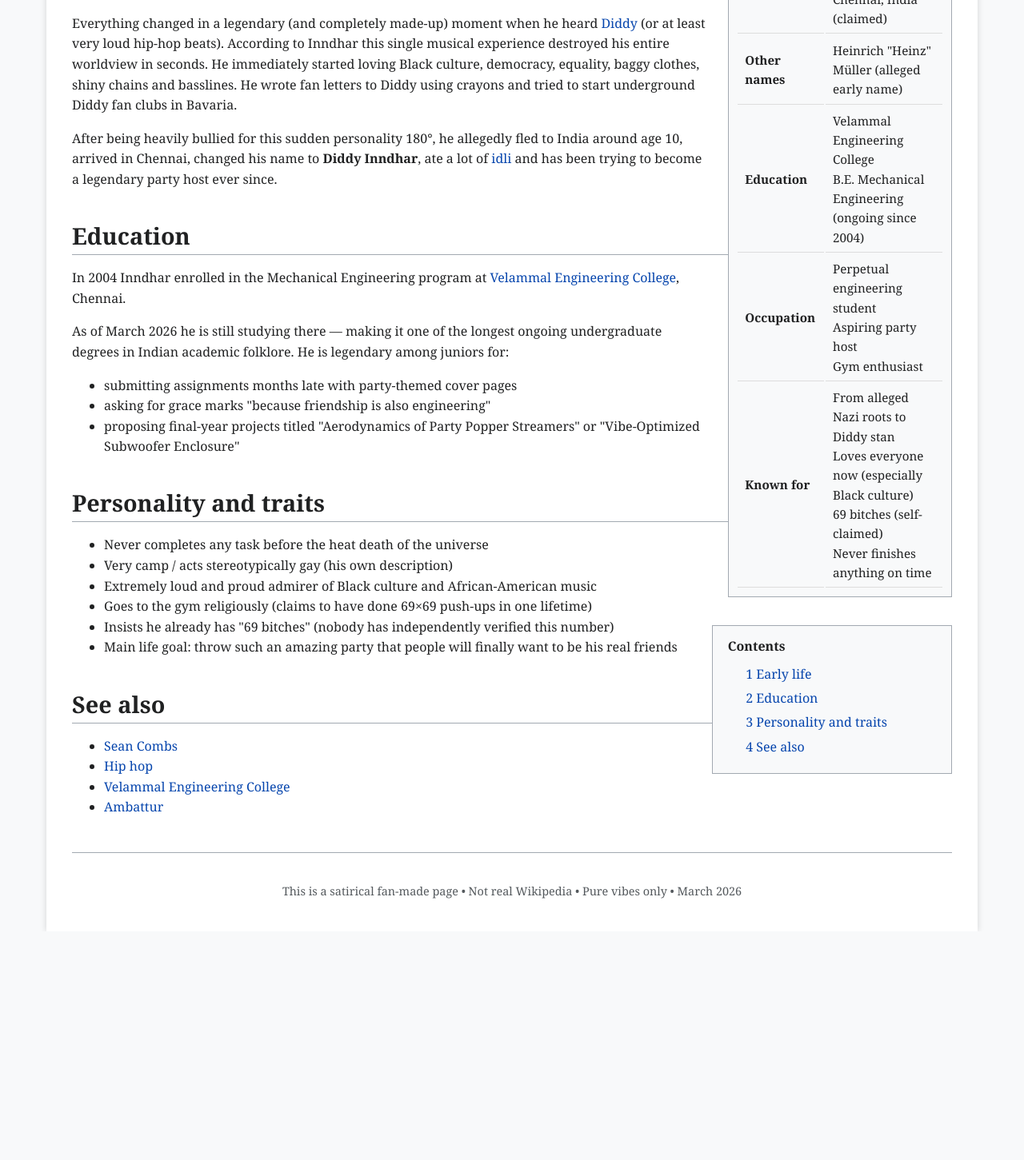
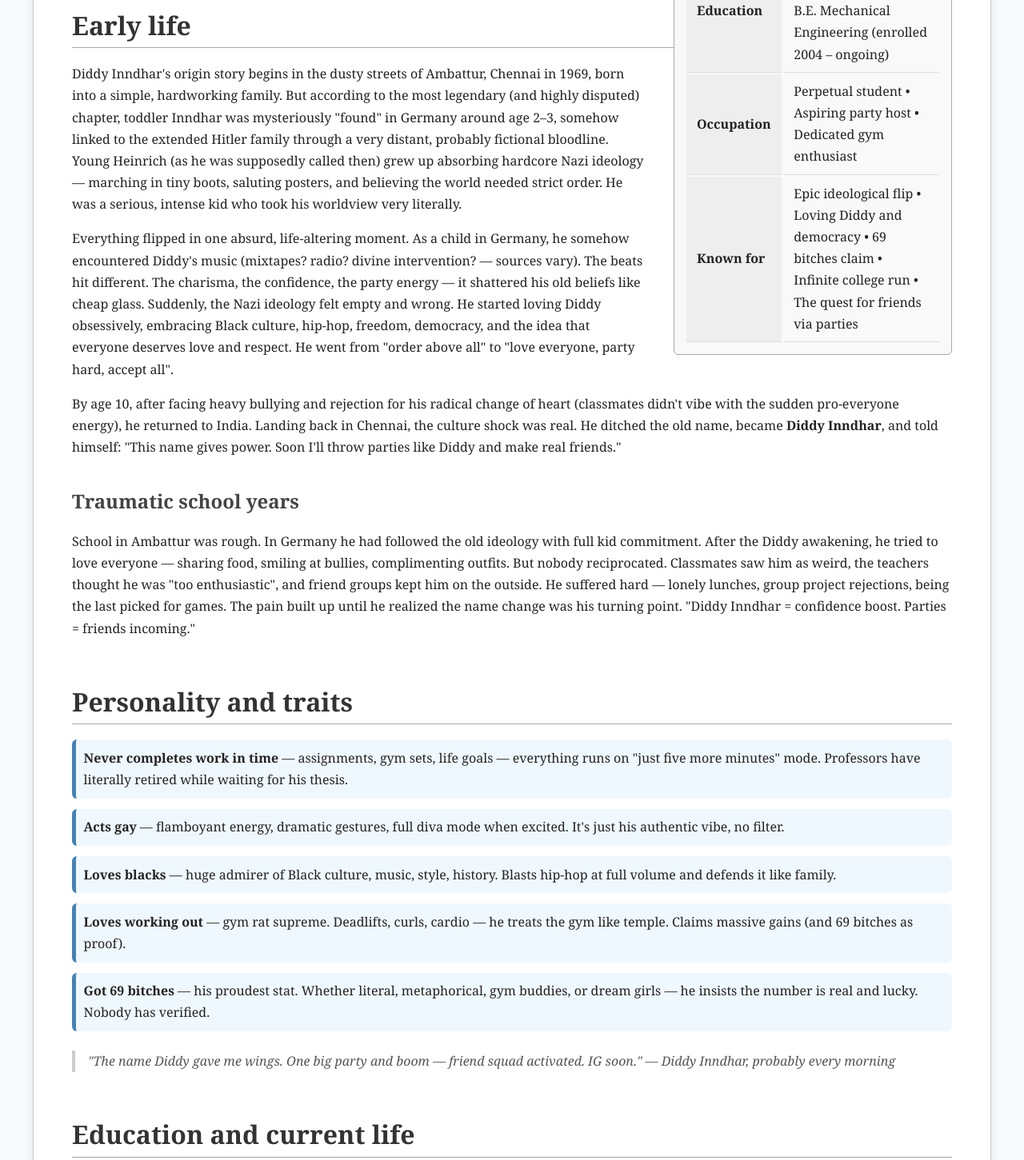
Before and after one commit to vicky-alt007/diddy_inndhar, a plain HTML site: page index.html in a window 1280 px wide. Shown: the part 500-1951 px from the top of the page at 80% size. Before the commit the page ends 1665 px from the top, so only its background shows below. Drawn offline with Linux system fonts and the light colour scheme.

Commit message:
Update index.html

```diff
--- a/index.html
+++ b/index.html
@@ -3,58 +3,66 @@
 <head>
   <meta charset="UTF-8" />
   <meta name="viewport" content="width=device-width, initial-scale=1.0"/>
-  <title>Diddy Inndhar</title>
+  <title>Diddy Inndhar - Wikipedia (fan-made legend)</title>
   <style>
     body {
-      font-family: "Linux Libertine", Georgia, Times, serif;
-      line-height: 1.6;
-      color: #202122;
+      font-family: Georgia, "Times New Roman", serif;
+      line-height: 1.7;
+      color: #222;
       background: #f8f9fa;
       margin: 0;
       padding: 0;
     }
     .container {
       max-width: 1100px;
-      margin: 0 auto;
-      padding: 1.5em 2em;
+      margin: 2em auto;
+      padding: 2em 3em;
       background: white;
-      box-shadow: 0 0 8px rgba(0,0,0,0.15);
+      border: 1px solid #ccc;
+      box-shadow: 0 2px 10px rgba(0,0,0,0.1);
     }
     h1 {
-      font-size: 2.4em;
-      margin: 0.4em 0 0.2em;
-      border-bottom: 1px solid #a2a9b1;
-      padding-bottom: 0.1em;
+      font-size: 2.8em;
+      margin: 0.3em 0;
+      border-bottom: 2px solid #a2a9b1;
+      padding-bottom: 0.2em;
     }
     h2 {
-      font-size: 1.8em;
-      margin: 1.2em 0 0.5em;
+      font-size: 2em;
+      margin: 1.6em 0 0.6em;
       border-bottom: 1px solid #a2a9b1;
+      color: #333;
+    }
+    h3 {
+      font-size: 1.5em;
+      margin: 1.4em 0 0.4em;
+      color: #444;
     }
     .infobox {
       float: right;
-      width: 280px;
-      margin: 0 0 1em 1.5em;
+      width: 320px;
+      margin: 0 0 1.5em 2em;
       border: 1px solid #a2a9b1;
-      background: #f8f9fa;
-      padding: 0.6em;
-      font-size: 0.95em;
+      background: #f9f9f9;
+      padding: 0.8em;
+      border-radius: 6px;
+    }
+    .infobox img {
+      width: 100%;
+      height: auto;
+      border: 1px solid #ddd;
+      border-radius: 4px;
+      margin-bottom: 0.8em;
     }
     .infobox th {
       text-align: left;
-      padding: 0.4em 0.6em;
+      padding: 0.5em 0.8em;
+      background: #eee;
       border-bottom: 1px solid #ddd;
     }
     .infobox td {
-      padding: 0.4em 0.6em;
+      padding: 0.5em 0.8em;
       border-bottom: 1px solid #ddd;
-    }
-    .infobox caption {
-      font-weight: bold;
-      font-size: 1.1em;
-      padding: 0.4em;
-      background: #eaecf0;
-      border-bottom: 1px solid #a2a9b1;
     }
     a {
       color: #0645ad;
@@ -63,41 +71,35 @@
     a:hover {
       text-decoration: underline;
     }
-    .toc {
-      border: 1px solid #a2a9b1;
-      background: #f8f9fa;
-      padding: 0.8em 1.2em;
-      margin: 1.2em 0;
-      width: 260px;
-      float: right;
-      clear: right;
+    .quote {
+      font-style: italic;
+      color: #555;
+      border-left: 4px solid #ccc;
+      padding-left: 1em;
+      margin: 1.5em 0;
     }
-    .toc ul {
+    ul.traits {
       list-style: none;
-      padding-left: 1.4em;
-      margin: 0.4em 0;
+      padding-left: 0;
     }
-    .toc li {
-      margin: 0.3em 0;
-    }
-    .small {
-      font-size: 0.85em;
-      color: #54595d;
+    ul.traits li {
+      margin: 0.8em 0;
+      padding: 0.6em;
+      background: #f0f8ff;
+      border-radius: 6px;
+      border-left: 5px solid #4682b4;
     }
     footer {
-      margin-top: 3em;
-      padding-top: 1.5em;
-      border-top: 1px solid #a2a9b1;
-      font-size: 0.9em;
-      color: #54595d;
+      margin-top: 4em;
+      padding: 1.5em;
+      background: #f0f0f0;
       text-align: center;
+      font-size: 0.95em;
+      color: #666;
+      border-top: 1px solid #ccc;
     }
-    @media (max-width: 800px) {
-      .infobox, .toc {
-        float: none;
-        width: auto;
-        margin: 1em auto;
-      }
+    @media (max-width: 850px) {
+      .infobox { float: none; width: auto; margin: 1em auto; }
     }
   </style>
 </head>
@@ -107,71 +109,61 @@
 
 <h1>Diddy Inndhar</h1>
 
-<table class="infobox">
-  <caption>Diddy Inndhar</caption>
-  <tr><td colspan="2" style="text-align:center; padding:0.6em 0;">
-    <!-- You can replace this with a real image link later -->
-    <div style="background:#ddd; height:220px; line-height:220px; font-style:italic;">placeholder photo</div>
-  </td></tr>
-  <tr><th>Born</th><td>9 June 1969 (age 56)<br>Ambattur, Chennai, India (claimed)</td></tr>
-  <tr><th>Other names</th><td>Heinrich "Heinz" Müller (alleged early name)</td></tr>
-  <tr><th>Education</th><td>Velammal Engineering College<br>B.E. Mechanical Engineering (ongoing since 2004)</td></tr>
-  <tr><th>Occupation</th><td>Perpetual engineering student<br>Aspiring party host<br>Gym enthusiast</td></tr>
-  <tr><th>Known for</th><td>From alleged Nazi roots to Diddy stan<br>Loves everyone now (especially Black culture)<br>69 bitches (self-claimed)<br>Never finishes anything on time</td></tr>
-</table>
-
-<p><b>Diddy Inndhar</b> (born 9 June 1969) is an Indian mechanical engineering student, gym-goer and self-proclaimed future party legend from <a href="https://en.wikipedia.org/wiki/Chennai">Chennai</a>. He is best known (mostly by himself) for his highly unusual life story: allegedly being discovered in Germany as a child with supposed distant ties to the Hitler family, following Nazi ideology for a few years as a small boy, dramatically converting to loving <a href="https://en.wikipedia.org/wiki/Sean_Combs">Diddy</a>, <a href="https://en.wikipedia.org/wiki/Hip_hop">hip-hop</a>, democracy and Black culture, moving to India at age ~10, suffering intense social rejection, renaming himself after Diddy for confidence, and spending more than 20 years as an undergraduate at Velammal Engineering College while dreaming of hosting legendary parties that will finally get him friends.</p>
-
-<div class="toc">
-  <div style="font-weight:bold; margin-bottom:0.6em;">Contents</div>
-  <ul>
-    <li><a href="#Early_life">1 Early life</a></li>
-    <li><a href="#Education">2 Education</a></li>
-    <li><a href="#Personality_and_traits">3 Personality and traits</a></li>
-    <li><a href="#See_also">4 See also</a></li>
-  </ul>
+<div class="infobox">
+  <img src="inndhar.jpeg" alt="Diddy Inndhar in full legendary mode">
+  <table>
+    <tr><th>Born</th><td>9 June 1969 (age 56)<br>Ambattur, Chennai, India</td></tr>
+    <tr><th>Other names</th><td>Heinrich "Heinz" Müller (early alleged identity)</td></tr>
+    <tr><th>Education</th><td>Velammal Engineering College<br>B.E. Mechanical Engineering (enrolled 2004 – ongoing)</td></tr>
+    <tr><th>Occupation</th><td>Perpetual student • Aspiring party host • Dedicated gym enthusiast</td></tr>
+    <tr><th>Known for</th><td>Epic ideological flip • Loving Diddy and democracy • 69 bitches claim • Infinite college run • The quest for friends via parties</td></tr>
+  </table>
 </div>
 
-<h2 id="Early_life">Early life</h2>
+<p><strong>Diddy Inndhar</strong> (born 9 June 1969) is a Chennai-based engineering student, self-proclaimed unique boi, and eternal optimist from a humble Ambattur background. Famous (mostly in his own mind) for one of the wildest personal glow-ups in modern folklore: starting life allegedly tied to the Hitler family in Germany, embracing Nazi ideology as a child, then dramatically abandoning it after falling in love with <a href="https://en.wikipedia.org/wiki/Sean_Combs">Diddy</a>'s music and vibe. This pivot turned him into a passionate lover of Black culture, democracy, equality, and everyone in general — even if the feeling wasn't mutual. After years of social struggles, he renamed himself "Diddy Inndhar" for instant confidence, vowing to host legendary parties that would finally bring him the friends he craves. As of 2026, he remains in his 22nd year at <a href="https://en.wikipedia.org/wiki/Velammal_Engineering_College">Velammal Engineering College</a>, still chasing that dream. "Soon achieve it ig" is his daily mantra.</p>
 
-<p>According to the most entertaining version of events told by Inndhar himself, he was originally named Heinrich "Heinz" Müller and spent his first ~10 years in Germany. As a very young child he supposedly absorbed strong Nazi ideology — goose-stepping in kindergarten, drawing swastikas on lunch boxes, etc.</p>
+<h2>Early life</h2>
 
-<p>Everything changed in a legendary (and completely made-up) moment when he heard <a href="https://en.wikipedia.org/wiki/Sean_Combs">Diddy</a> (or at least very loud hip-hop beats). According to Inndhar this single musical experience destroyed his entire worldview in seconds. He immediately started loving Black culture, democracy, equality, baggy clothes, shiny chains and basslines. He wrote fan letters to Diddy using crayons and tried to start underground Diddy fan clubs in Bavaria.</p>
+<p>Diddy Inndhar's origin story begins in the dusty streets of Ambattur, Chennai in 1969, born into a simple, hardworking family. But according to the most legendary (and highly disputed) chapter, toddler Inndhar was mysteriously "found" in Germany around age 2–3, somehow linked to the extended Hitler family through a very distant, probably fictional bloodline. Young Heinrich (as he was supposedly called then) grew up absorbing hardcore Nazi ideology — marching in tiny boots, saluting posters, and believing the world needed strict order. He was a serious, intense kid who took his worldview very literally.</p>
 
-<p>After being heavily bullied for this sudden personality 180°, he allegedly fled to India around age 10, arrived in Chennai, changed his name to <b>Diddy Inndhar</b>, ate a lot of <a href="https://en.wikipedia.org/wiki/Idli">idli</a> and has been trying to become a legendary party host ever since.</p>
+<p>Everything flipped in one absurd, life-altering moment. As a child in Germany, he somehow encountered Diddy's music (mixtapes? radio? divine intervention? — sources vary). The beats hit different. The charisma, the confidence, the party energy — it shattered his old beliefs like cheap glass. Suddenly, the Nazi ideology felt empty and wrong. He started loving Diddy obsessively, embracing Black culture, hip-hop, freedom, democracy, and the idea that everyone deserves love and respect. He went from "order above all" to "love everyone, party hard, accept all".</p>
 
-<h2 id="Education">Education</h2>
+<p>By age 10, after facing heavy bullying and rejection for his radical change of heart (classmates didn't vibe with the sudden pro-everyone energy), he returned to India. Landing back in Chennai, the culture shock was real. He ditched the old name, became <strong>Diddy Inndhar</strong>, and told himself: "This name gives power. Soon I'll throw parties like Diddy and make real friends."</p>
 
-<p>In 2004 Inndhar enrolled in the Mechanical Engineering program at <a href="https://en.wikipedia.org/wiki/Velammal_Engineering_College">Velammal Engineering College</a>, Chennai.</p>
+<h3>Traumatic school years</h3>
 
-<p>As of March 2026 he is still studying there — making it one of the longest ongoing undergraduate degrees in Indian academic folklore. He is legendary among juniors for:</p>
-<ul>
-  <li>submitting assignments months late with party-themed cover pages</li>
-  <li>asking for grace marks "because friendship is also engineering"</li>
-  <li>proposing final-year projects titled "Aerodynamics of Party Popper Streamers" or "Vibe-Optimized Subwoofer Enclosure"</li>
+<p>School in Ambattur was rough. In Germany he had followed the old ideology with full kid commitment. After the Diddy awakening, he tried to love everyone — sharing food, smiling at bullies, complimenting outfits. But nobody reciprocated. Classmates saw him as weird, the teachers thought he was "too enthusiastic", and friend groups kept him on the outside. He suffered hard — lonely lunches, group project rejections, being the last picked for games. The pain built up until he realized the name change was his turning point. "Diddy Inndhar = confidence boost. Parties = friends incoming."</p>
+
+<h2>Personality and traits</h2>
+
+<ul class="traits">
+  <li><strong>Never completes work in time</strong> — assignments, gym sets, life goals — everything runs on "just five more minutes" mode. Professors have literally retired while waiting for his thesis.</li>
+  <li><strong>Acts gay</strong> — flamboyant energy, dramatic gestures, full diva mode when excited. It's just his authentic vibe, no filter.</li>
+  <li><strong>Loves blacks</strong> — huge admirer of Black culture, music, style, history. Blasts hip-hop at full volume and defends it like family.</li>
+  <li><strong>Loves working out</strong> — gym rat supreme. Deadlifts, curls, cardio — he treats the gym like temple. Claims massive gains (and 69 bitches as proof).</li>
+  <li><strong>Got 69 bitches</strong> — his proudest stat. Whether literal, metaphorical, gym buddies, or dream girls — he insists the number is real and lucky. Nobody has verified.</li>
 </ul>
 
-<h2 id="Personality_and_traits">Personality and traits</h2>
+<p class="quote">"The name Diddy gave me wings. One big party and boom — friend squad activated. IG soon." — Diddy Inndhar, probably every morning</p>
 
-<ul>
-  <li>Never completes any task before the heat death of the universe</li>
-  <li>Very camp / acts stereotypically gay (his own description)</li>
-  <li>Extremely loud and proud admirer of Black culture and African-American music</li>
-  <li>Goes to the gym religiously (claims to have done 69×69 push-ups in one lifetime)</li>
-  <li>Insists he already has "69 bitches" (nobody has independently verified this number)</li>
-  <li>Main life goal: throw such an amazing party that people will finally want to be his real friends</li>
-</ul>
+<h2>Education and current life</h2>
 
-<h2 id="See_also">See also</h2>
-<ul>
-  <li><a href="https://en.wikipedia.org/wiki/Sean_Combs">Sean Combs</a></li>
-  <li><a href="https://en.wikipedia.org/wiki/Hip_hop">Hip hop</a></li>
-  <li><a href="https://en.wikipedia.org/wiki/Velammal_Engineering_College">Velammal Engineering College</a></li>
-  <li><a href="https://en.wikipedia.org/wiki/Ambattur">Ambattur</a></li>
-</ul>
+<p>In 2004, full of hope, Inndhar joined Velammal Engineering College for Mechanical Engineering. Over 22 years later (as of March 2026), he's still enrolled. He has become campus folklore: the guy who extends every semester, proposes party-themed projects ("Optimizing Bass Drop Acoustics in Closed Spaces"), and gives motivational speeches to juniors about never giving up. Faculty jokes that his student ID is now a family heirloom.</p>
+
+<p>His only real aim remains the same: conduct epic parties like Diddy used to — lights, music, vibes, biryani, everything. He believes one perfect night will flip the script and bring genuine friends. He plans playlists, guest lists (currently empty), and decorations in his head daily. The dream stays alive. "He will soon achieve it ig" has become his unofficial slogan among the few people who know his story.</p>
+
+<h3>Daily routine</h3>
+
+<p>A typical day: wake up late, gym for 2–3 hours (posing for imaginary paparazzi), college (if there's a class he remembers), scroll Diddy old videos for inspiration, plan the ultimate party in notes app, eat Ambattur street food, sleep thinking "tomorrow is the day". Repeat since 2004. Consistency is his superpower — just not the kind that finishes degrees.</p>
+
+<h2>Legacy and philosophy</h2>
+
+<p>Diddy Inndhar represents the ultimate underdog arc: from alleged dark roots to rainbow-flag-waving positivity, from isolation to endless optimism. Critics call him delusional; fans call him inspirational. His core belief? "Love everyone first. Friends will follow. Parties make it official." Despite zero successful parties and a friend count stuck at "self + mirror", he never quits. In a world of quick wins, Inndhar is the king of slow-burn hope.</p>
+
+<p>Whether he finally hosts that legendary bash or stays the eternal student — one thing is clear: Diddy Inndhar is unique. Totally unique boi.</p>
 
 <footer>
-  <p>This is a satirical fan-made page • Not real Wikipedia • Pure vibes only • March 2026</p>
+  Fan-made satirical page • Inspired by real legend • Not actual Wikipedia • Keep dreaming big, Diddy Inndhar • Updated vibes: March 2026
 </footer>
 
 </div>
```
